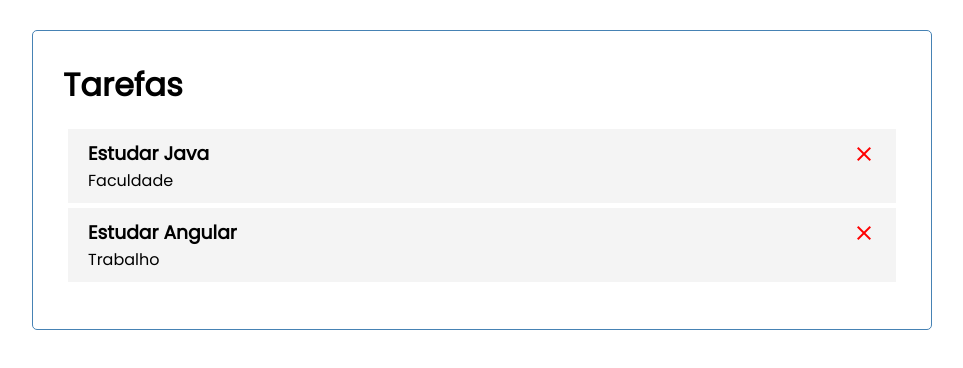
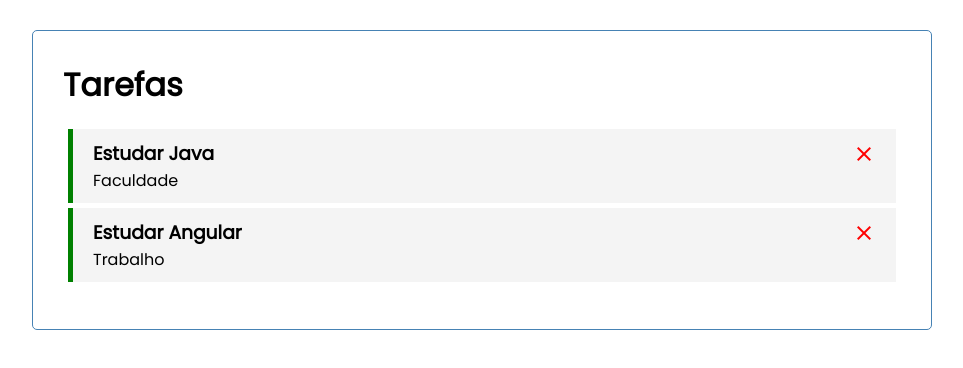
Before and after one commit to felipecartaxo/pweb1-todolist-fase2, an Angular app: page / in a window 1280 px wide. Shown: the top 368 px of the page, without its empty margins (158-1121 px from the left). Built offline with nearby package versions, Linux system fonts and the light colour scheme; data requests are answered from the project's data file.

Commit message:
funcionalidade para marcar tarefas como 'concluido'

```diff
--- a/db.json
+++ b/db.json
@@ -1,13 +1,13 @@
 {
   "tasks": [
     {
-      "id": 1,
+      "id": "1",
       "titulo": "Estudar Java",
       "categoria": "Faculdade",
-      "concluido": false
+      "concluido": true
     },
     {
-      "id": 2,
+      "id": "2",
       "titulo": "Estudar Angular",
       "categoria": "Trabalho",
       "concluido": true
--- a/package.json
+++ b/package.json
@@ -16,6 +16,7 @@
     "@angular/compiler": "^19.1.0",
     "@angular/core": "^19.1.0",
     "@angular/forms": "^19.1.0",
+    "@angular/material": "^19.2.3",
     "@angular/platform-browser": "^19.1.0",
     "@angular/platform-browser-dynamic": "^19.1.0",
     "@angular/platform-server": "^19.1.0",
@@ -23,6 +24,7 @@
     "@angular/ssr": "^19.1.4",
     "express": "^4.18.2",
     "json-server": "^1.0.0-beta.3",
+    "material-design-icons": "^3.0.1",
     "rxjs": "~7.8.0",
     "tslib": "^2.3.0",
     "zone.js": "~0.15.0"
--- a/src/app/components/task-item/task-item.component.css
+++ b/src/app/components/task-item/task-item.component.css
@@ -5,6 +5,7 @@
   padding: 10px 20px;
 }
 
+/* Para destacar as tarefas concluídas */
 .task.reminder {
   border-left: 5px solid green;
 }
--- a/src/app/components/task-item/task-item.component.html
+++ b/src/app/components/task-item/task-item.component.html
@@ -11,9 +11,14 @@
 <!--</div>-->
 
 <!-- div simulando o card de cada tarefa -->
-<div class="task">
+<div class="task"
+     (dblclick)="onToggle(tarefa)"
+     [ngClass]="{reminder: tarefa.concluido}"
+>
+
   <h3>{{ tarefa.titulo }}
     <!-- TODO: Adicionar ícone de um lápis para editar as informações das tarefas -->
+    <!--    <mat-icon [ngStyle]="{'color':'black'}" (click)="onDelete(tarefa)">edit</mat-icon>-->
 
     <!-- Ícone/Botão para excluir -->
     <mat-icon [ngStyle]="{'color':'red'}" (click)="onDelete(tarefa)">close</mat-icon>
--- a/src/app/components/task-item/task-item.component.ts
+++ b/src/app/components/task-item/task-item.component.ts
@@ -12,6 +12,7 @@ export class TaskItemComponent {
   // A "!" indica que tarefa não precisa ser inicializada e que essa variável terá um valor
   @Input() tarefa!: Tarefa;
   @Output() onDeleteTask = new EventEmitter<Tarefa>();
+  @Output() onToggleConcluido = new EventEmitter<Tarefa>();
 
   // Método que será executado ao clicar no ícone "x"
   onDelete(tarefa: Tarefa) {
@@ -22,4 +23,9 @@ export class TaskItemComponent {
   onEdit(tarefa: Tarefa) {
     // TODO: Será implementado em breve
   }
+
+  // Marca a tarefa como "concluída"
+  onToggle(tarefa: Tarefa) {
+    this.onToggleConcluido.emit(tarefa);
+  }
 }
--- a/src/app/components/tasks/tasks.component.html
+++ b/src/app/components/tasks/tasks.component.html
@@ -7,5 +7,8 @@
 <!--</ul>-->
 
 @for (tarefa of tarefas; track tarefa.id) {
-  <app-task-item [tarefa]="tarefa" (onDeleteTask)="deleteTask($event)"></app-task-item>
+  <app-task-item [tarefa]="tarefa"
+                 (onDeleteTask)="deleteTask($event)"
+                 (onToggleConcluido)="toggleConcluido($event)"
+  ></app-task-item>
 }
--- a/src/app/components/tasks/tasks.component.ts
+++ b/src/app/components/tasks/tasks.component.ts
@@ -31,4 +31,9 @@ export class TasksComponent implements OnInit {
     this.taskService.deleteTask(tarefa).subscribe(() =>
       (this.tarefas = this.tarefas.filter((t) => t.id !== tarefa.id)));
   }
+
+  toggleConcluido(tarefa: Tarefa) {
+    tarefa.concluido = !tarefa.concluido;
+    this.taskService.updateTask(tarefa).subscribe();
+  }
 }
--- a/src/app/services/task.service.ts
+++ b/src/app/services/task.service.ts
@@ -22,4 +22,9 @@ export class TaskService {
   deleteTask(tarefa: Tarefa): Observable<Tarefa>{
     return this.http.delete<Tarefa>(`${this.URL}/${tarefa.id}`);
   }
+
+  // Atualiza o status da tarefa
+  updateTask(tarefa: Tarefa): Observable<Tarefa> {
+    return this.http.put<Tarefa>(`${this.URL}/${tarefa.id}`, tarefa);
+  }
 }
```
Also changed, not shown: 1 other file (tests, documents, lock files or other folders).
